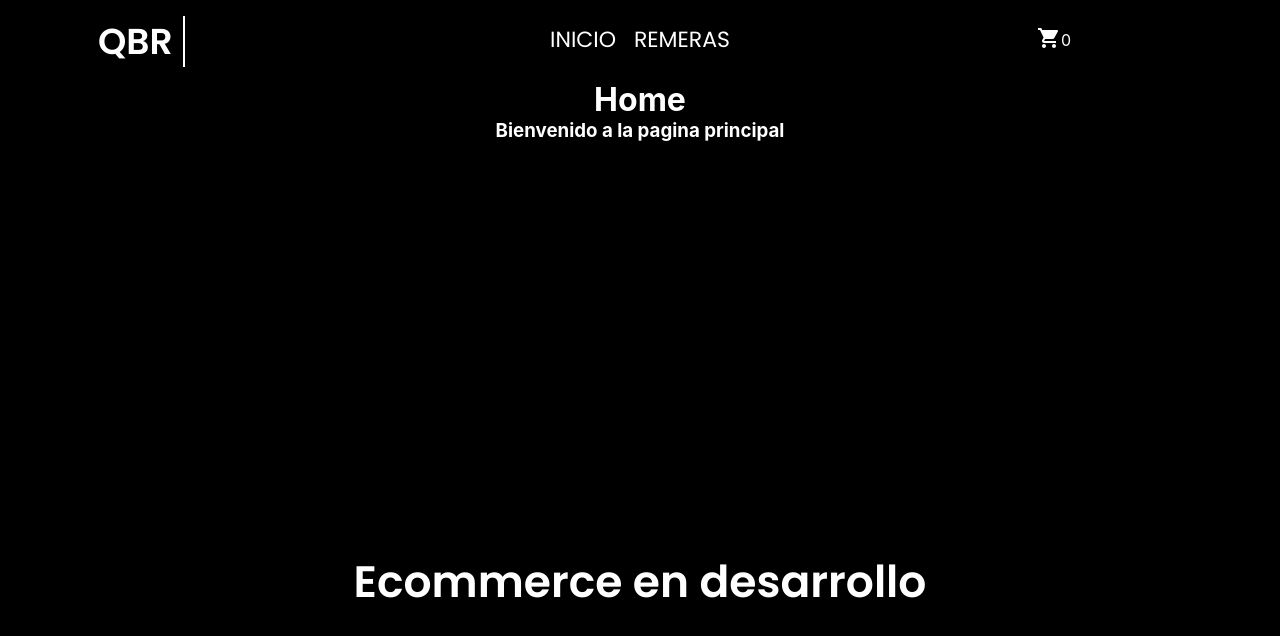
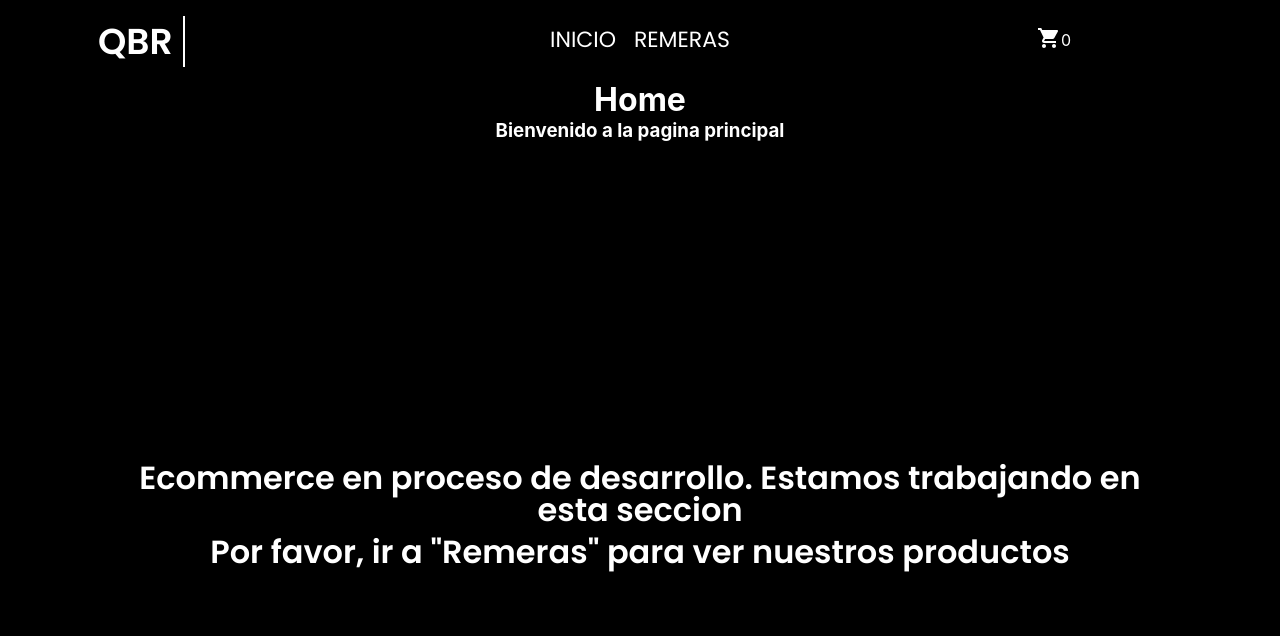
Before and after one commit to arrejoria/ecommerce-arrejoria, a React (Create React App) app: page / in a window 1280 px wide. Shown: the top 636 px of the page. Built offline with nearby package versions, Linux system fonts and the light colour scheme; the HTML template or start-up script is replaced by a standard one.

Commit message:
update Home.css

```diff
--- a/src/components/Home/Home.css
+++ b/src/components/Home/Home.css
@@ -20,5 +20,13 @@
 
 .web_msg-content {
     color: #FFF;
-    font: normal normal bold 44px/20 "Poppins", sans-serif;
 }
+.web_msg-container {
+    margin-top: 40vh;
+}
+.web_msg {
+    text-align: center;
+    color: #FFF;
+    margin-bottom: 10px;
+    font: normal normal bold 32px/1 "Poppins", sans-serif;
+}
--- a/src/components/Home/Home.js
+++ b/src/components/Home/Home.js
@@ -10,7 +10,8 @@ const Home = () => {
                 <h3 className="subtitle">Bienvenido a la pagina principal</h3>
             </Container>
             <Container component="section" className='container web_msg-container'>
-                <h1 className="web_msg-content">Ecommerce en desarrollo</h1>
+                <p className="web_msg">Ecommerce en proceso de desarrollo. Estamos trabajando en esta seccion</p>
+                <p className="web_msg">Por favor, ir a "Remeras" para ver nuestros productos</p>
             </Container>
         </Container>
 
```
